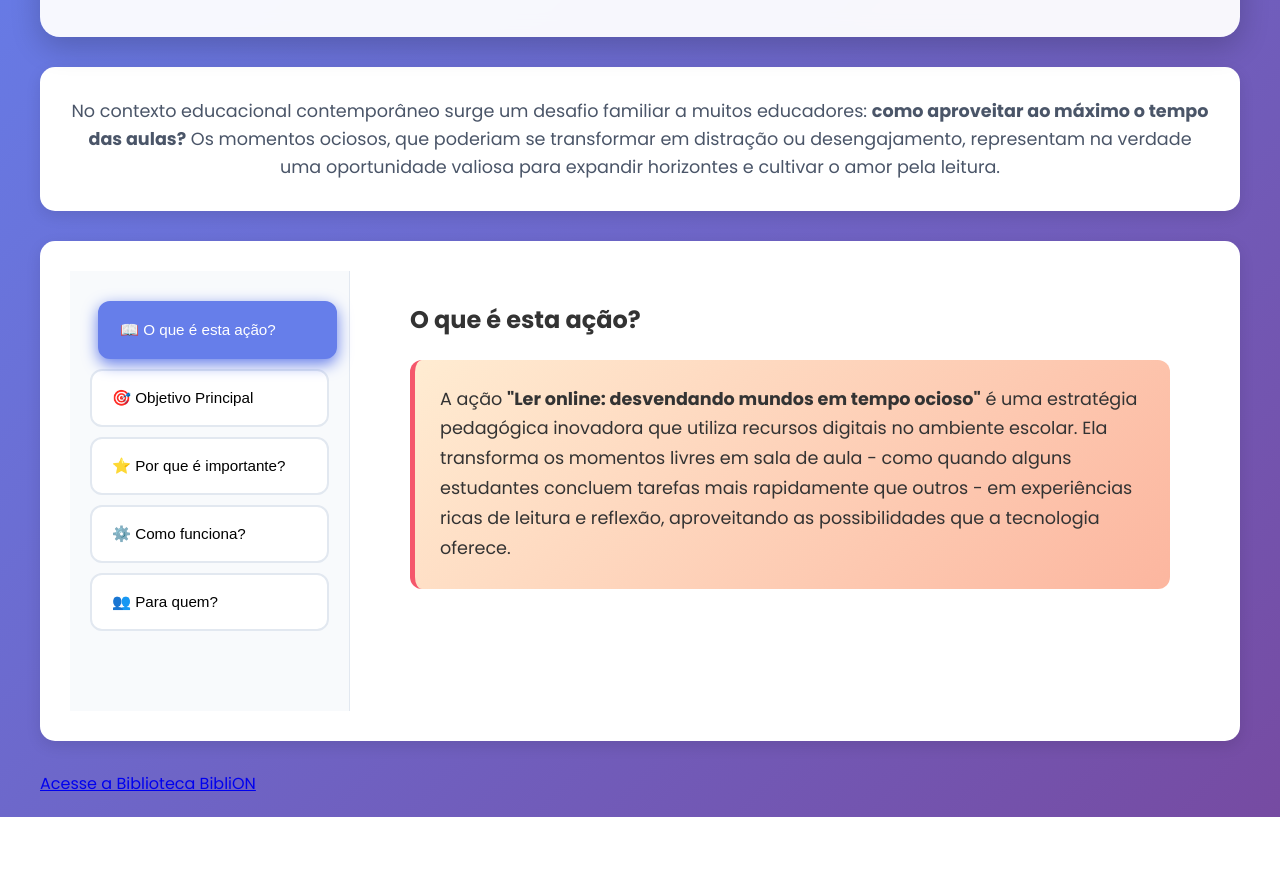
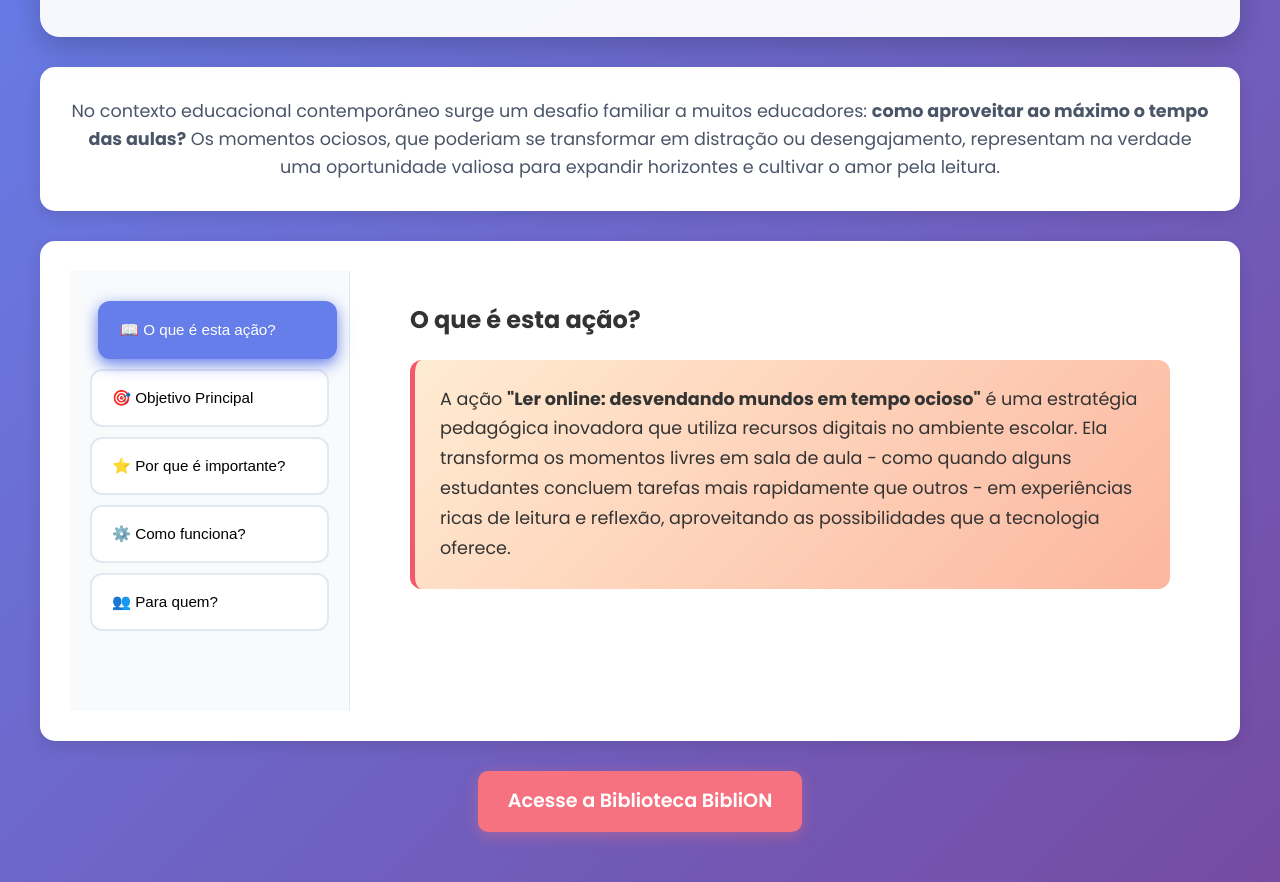
Before and after one commit to jozimarbernardo/Leronline, a plain HTML site: page index.html in a window 1280 px wide. Shown: the part 173-1055 px from the top of the page. Before the commit the page ends 990 px from the top, so only its background shows below. Drawn offline with Linux system fonts and the light colour scheme; a small style sheet from the web is missing.

Commit message:
Update style.css

```diff
--- a/style.css
+++ b/style.css
@@ -244,6 +244,28 @@ body.is-loading {
     margin-bottom: 20px;
 }
 
+/* Estilo para o botão CTA */
+.cta-button {
+    display: block;
+    width: fit-content;
+    margin: 30px auto;
+    padding: 15px 30px;
+    background-color: #f67280;
+    color: white;
+    font-size: 1.2rem;
+    font-weight: 600;
+    text-align: center;
+    text-decoration: none;
+    border-radius: 10px;
+    box-shadow: 0 4px 15px rgba(246, 114, 128, 0.4);
+    transition: transform 0.3s ease, background-color 0.3s ease;
+}
+
+.cta-button:hover {
+    transform: translateY(-3px);
+    background-color: #f8a6ad;
+}
+
 @media (max-width: 768px) {
     .main-content {
         flex-direction: column;
@@ -272,4 +294,8 @@ body.is-loading {
     .content-area {
         padding: 20px;
     }
+    .cta-button {
+        font-size: 1rem;
+        padding: 12px 25px;
+    }
 }
```
